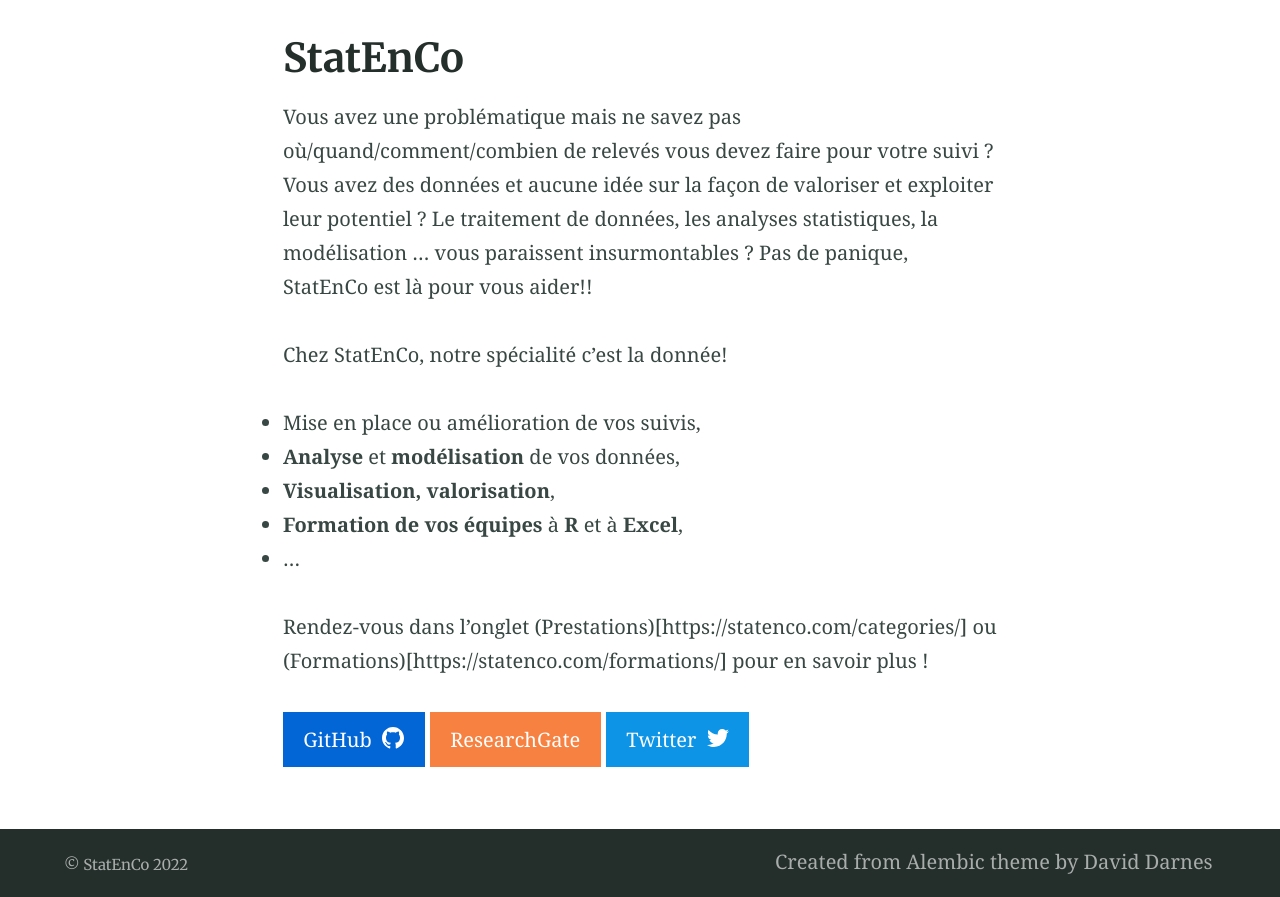
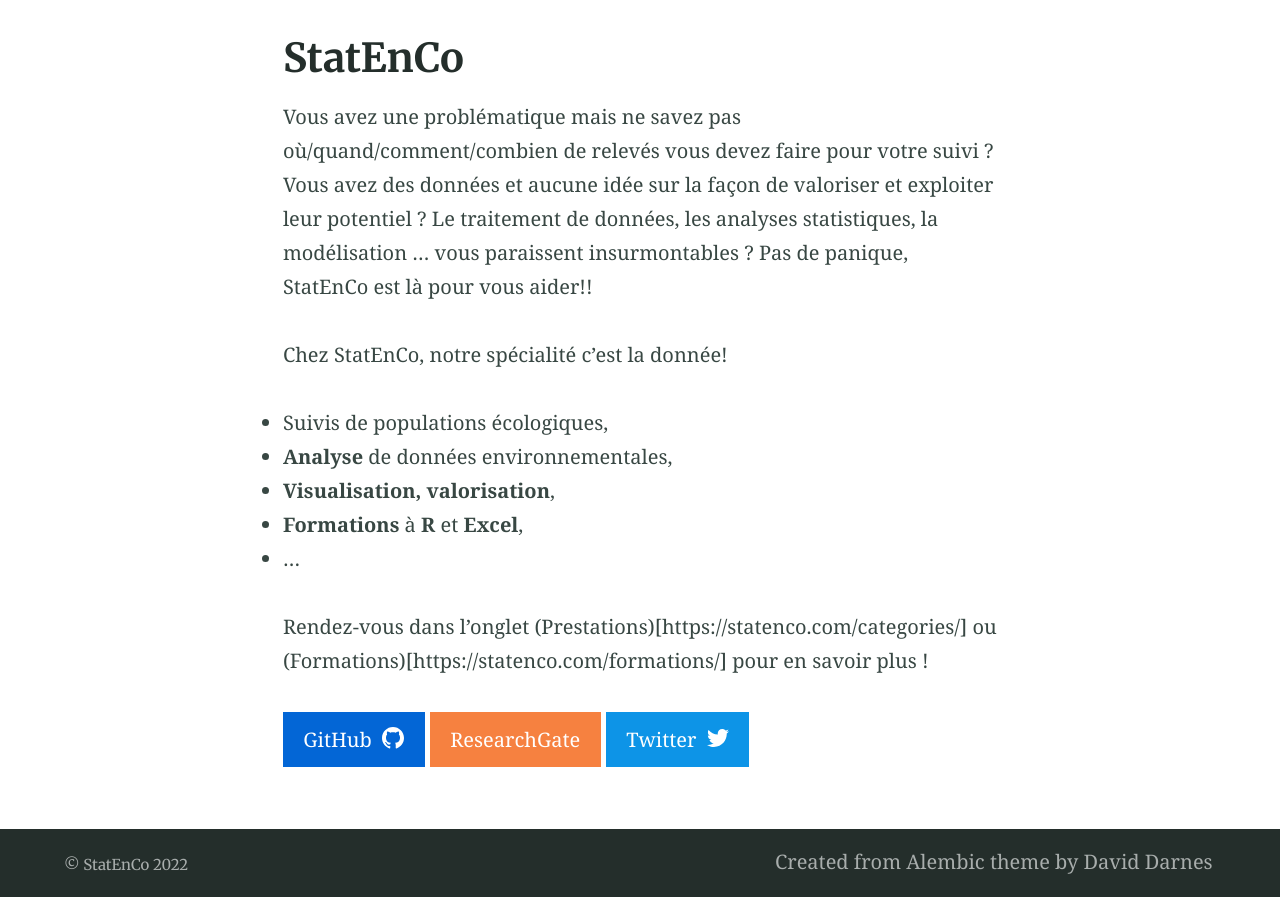
Before and after one commit to Claire-K/Claire-K.github.io, a Jekyll site: the page built from index.md, in a window 1280 px wide, cut to the strip 436-1333 px from the top of the page. Built offline with Jekyll 4.4.1, drawn with Linux system fonts in a browser that asks for light colours.

Commit message:
Update index.md

```diff
--- a/index.md
+++ b/index.md
@@ -12,10 +12,10 @@ Vous avez une problématique mais ne savez pas où/quand/comment/combien de rele
 
 Chez StatEnCo, notre spécialité c'est la donnée!
 
- - Mise en place ou amélioration de vos suivis,
- - **Analyse** et **modélisation** de vos données,
+ - Suivis de populations écologiques,
+ - **Analyse** de données environnementales,
  - **Visualisation, valorisation**,
- - **Formation de vos équipes** à **R** et à **Excel**,
+ - **Formations** à **R** et **Excel**,
  - ...
 
 
```
